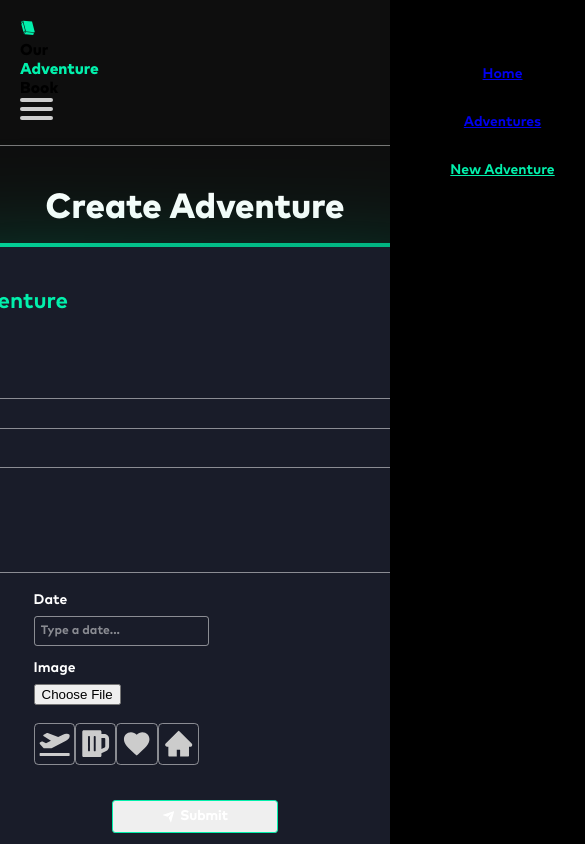
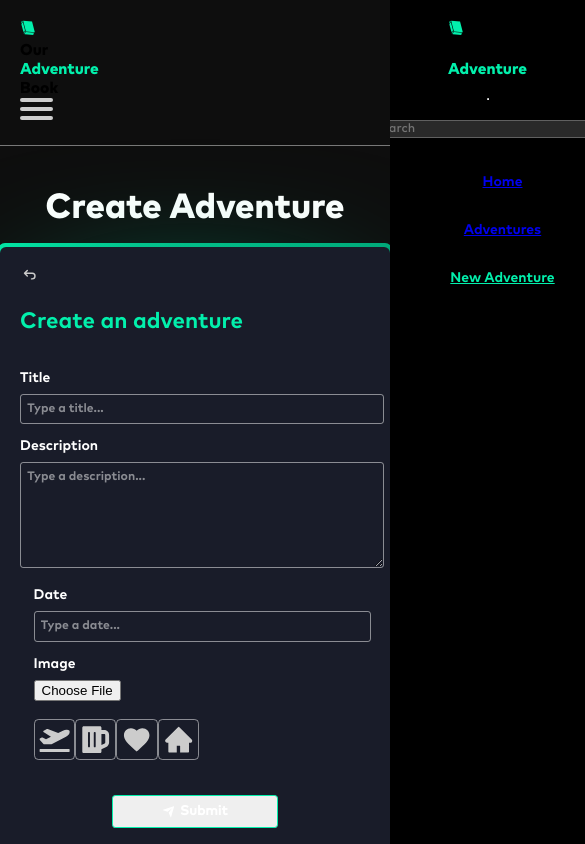
Before and after one commit to Alesso-Chiavarino/Our-Adventure-Book-Static-Deploy, a React (Create React App) app: page /new in a window 390 px wide. Shown: the top 844 px of the page, 585 px wide, since content can reach past the window. Built offline with nearby package versions, Linux system fonts and the light colour scheme; the HTML template or start-up script is replaced by a standard one.

Commit message:
responsive avanzado

```diff
--- a/src/components/Form/Form.jsx
+++ b/src/components/Form/Form.jsx
@@ -218,7 +218,7 @@ const Form = () => {
             </div>
 
 
-            <div className='flex w-full'>
+            <div className='flex w-full date-cat-img-container'>
 
               <div className='form-left'>
                 <div className="form-group date-form">
@@ -235,7 +235,7 @@ const Form = () => {
                 </div>
               </div>
 
-              <div className='flex flex-col w-1/2 pl-10'>
+              <div className='flex flex-col w-1/2 pl-10 form-right'>
                 <span className='text-white mb-2'>Category</span>
                 <div className='flex flex-wrap'>
                   <div className="categories-container flex gap-5">
--- a/src/components/Form/Form.scss
+++ b/src/components/Form/Form.scss
@@ -14,7 +14,7 @@
     display: flex;
     justify-content: center;
     flex-direction: column;
-    z-index: 54556;
+    z-index: 5;
 
     .go-back-icon {
         position: relative;
@@ -23,7 +23,7 @@
         color: #ccc;
         font-size: 1.2em;
         cursor: pointer;
-        z-index: 54556;
+        z-index: 5;
 
         &:hover {
             color: #fff;
@@ -32,6 +32,7 @@
 }
 
 .card {
+    width: 50em;
     display: flex;
     background: #191c29;
     position: relative;
@@ -100,10 +101,9 @@
         text-align: center;
         font-family: mark-heavy;
     }
-}
 
     form {
-    width: 100%;
+        width: 100% !important;
         display: flex;
         justify-content: center;
         align-items: center;
@@ -122,7 +122,9 @@ form {
 
         .form-group {
             margin-bottom: 1em;
-        width: 50em;
+            // width: 500px;
+            width: 100%;
+            // width: 50em;
             margin: 0 auto;
 
             label {
@@ -244,3 +246,4 @@ form {
             box-shadow: #02f0ac 0px 0px 3px 0px;
         }
     }
+}
--- a/src/components/InputSearch/InputSearch.jsx
+++ b/src/components/InputSearch/InputSearch.jsx
@@ -4,7 +4,7 @@ import { useState } from 'react';
 import { useSearch } from '../../context/SearchContext';
 import { useNavigate } from 'react-router-dom';
 
-export const InputSearch = () => {
+export const InputSearch = ( {handleMenu} ) => {
 
     const [search, setSearch] = useState('');
 
@@ -22,6 +22,7 @@ export const InputSearch = () => {
             getSearch(search);
             setSearch('')
             navigate('/adventures')
+            handleMenu();
         }
     }
 
--- a/src/components/Navbar/Navbar.jsx
+++ b/src/components/Navbar/Navbar.jsx
@@ -31,6 +31,11 @@ const Navbar = () => {
   return (
     <nav className='flex w-full nav-container justify-around py-5 items-center navbar text-white'>
       <div className='offcanvas' ref={offcanvasRef}>
+        <div className='mb-5'>
+          <Brand />
+        </div>
+        <hr className='text-white w-3/4 mb-5' />
+        <InputSearch handleMenu={handleMenu} />
         <ul className='flex flex-col'>
           <li><NavLink className='link' to="/" onClick={() => {
             handleMenu()
@@ -49,15 +54,22 @@ const Navbar = () => {
         <li><NavLink className='link' to="/adventures">Adventures</NavLink></li>
         <li><NavLink className='link' to="/new" onClick={resetSearch} >New Adventure</NavLink></li>
       </ul>
-      <InputSearch />
+      <div className='search-hidden'> <InputSearch /> </div>
       <div className='hamburger' onClick={handleMenu}>
-        <div id="menuToggle">
+        {menu ? <div id="menuToggle">
           <input type="checkbox" />
           <span></span>
           <span></span>
           <span></span>
           <div></div>
-        </div>
+        </div> : <div id="menuToggleDefault">
+          <input type="checkbox" />
+          <span></span>
+          <span></span>
+          <span></span>
+          <div></div>
+        </div>}
+
       </div>
     </nav>
   )
--- a/src/components/Navbar/Navbar.scss
+++ b/src/components/Navbar/Navbar.scss
@@ -37,7 +37,10 @@
 .offcanvas {
     position: fixed;
     display: flex;
-    justify-content: center;
+    flex-direction: column;
+    // justify-content: center;
+    align-items: center;
+    // mar
     top: 0;
     right: 0;
     width: 100%;
@@ -49,7 +52,10 @@
     transition: transform 0.3s ease-in-out;
     transform: translateX(100%);
     overflow: hidden;
-    padding-top: 50px;
+    padding-top: 20px;
+    form {
+        margin-bottom: 20px;
+    }
     ul {
         // display: flex;
         // flex-direction: column;
@@ -156,3 +162,58 @@
 #menuToggle input:checked~span:nth-last-child(2) {
     transform: rotate(-45deg) translate(0, -1px);
 }
+
+//btn default
+
+#menuToggleDefault {
+    display: block;
+    position: relative;
+    // top: 50px;
+    // left: 50px;
+
+    z-index: 1;
+
+    -webkit-user-select: none;
+    user-select: none;
+}
+
+
+#menuToggleDefault input {
+    display: block;
+    width: 40px;
+    height: 32px;
+    position: absolute;
+    top: -7px;
+    left: -5px;
+
+    cursor: pointer;
+
+    opacity: 0;
+    /* hide this */
+    z-index: 2;
+    /* and place it over the hamburger */
+
+    -webkit-touch-callout: none;
+}
+
+/*
+  * Just a quick hamburger
+  */
+#menuToggleDefault span {
+    display: block;
+    width: 33px;
+    height: 4px;
+    margin-bottom: 5px;
+    position: relative;
+
+    background: #cdcdcd;
+    border-radius: 3px;
+
+    z-index: 1;
+
+    transform-origin: 4px 0px;
+
+    transition: transform 0.5s cubic-bezier(0.77, 0.2, 0.05, 1.0),
+        background 0.5s cubic-bezier(0.77, 0.2, 0.05, 1.0),
+        opacity 0.55s ease;
+}
--- a/src/styles/responsive.scss
+++ b/src/styles/responsive.scss
@@ -4,6 +4,12 @@
 @media screen and (max-width: 450px) {
     body {
         font-size: 14px;
+    }
+
+    .card-container {
+        .card {
+            width: 25em !important;
+        }
     }
 }
 
@@ -12,6 +18,30 @@
 @media screen and (max-width: 576px) {
     body {
         font-size: 14px;
+    }
+
+    .card {
+        width: 30em !important;
+
+        form {
+            h1 {
+                margin: 10px 0 20px 0;
+            }
+        }
+
+        .date-cat-img-container {
+            flex-direction: column;
+            align-items: center;
+
+            .form-left {
+                width: 100%;
+            }
+
+            .form-right {
+                width: 100%;
+                padding: 0;
+            }
+        }
     }
 }
 
@@ -52,7 +82,7 @@
         padding: 20px;
     }
 
-    .nav-input-search {
+    .search-hidden {
         display: none;
     }
 
@@ -64,17 +94,22 @@
         display: block;
     }
 
-    // body {
-    // font-size: 10px !;
-    // }
+    .card {
+        width: 35em;
+        padding: 50px 20px;
+
+        h1 {
+            margin-bottom: 10px;
+        }
+    }
 }
 
 
 // `lg` applies to medium devices (tablets, less than 992px)
 @media screen and (max-width: 992px) {
-    body {
-        font-size: 12px;
-    }
+    // body {
+    // font-size: 12px !important;
+    // }
 }
 
 
```
Lines whose indentation alone changed are shown as unchanged.
